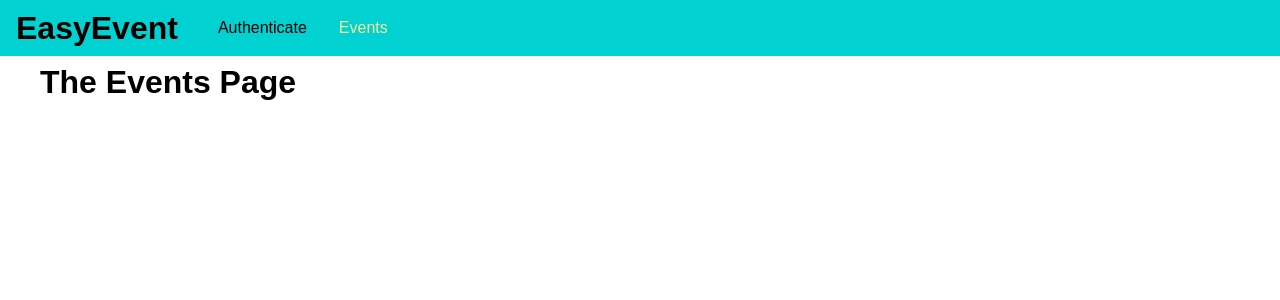
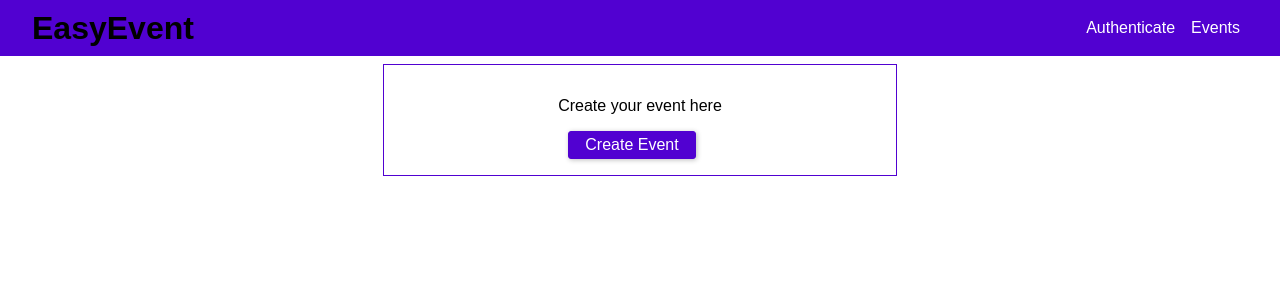
Before and after one commit to Kcaplis87/Project-3, a React (Create React App) app in the folder client/: page /events in a window 1280 px wide. Shown: the top 300 px of the page. Built offline with nearby package versions, Linux system fonts and the light colour scheme.

Commit message:
added to event page, created modal component

```diff
--- a/client/src/App.js
+++ b/client/src/App.js
@@ -39,9 +39,10 @@
         <MainNavigation />
         <main className="main-content">
         <Switch>
-                {!this.state.token && <Redirect from="/" to="/auth" exact />}
                 {this.state.token && <Redirect from="/" to="/events" exact />}
-                {this.state.token && <Redirect from="/auth" to="/events" exact />}
+                {this.state.token && (
+                <Redirect from="/auth" to="/events" exact />
+                )}
                 {!this.state.token && (
                   <Route path="/auth" component={AuthPage} />
                 )}
@@ -49,6 +50,7 @@
                 {this.state.token && (
                   <Route path="/bookings" component={BookingsPage} />
                 )}
+                {!this.state.token && <Redirect to="/auth" exact />}
               </Switch>
         </main>
         </AuthContext.Provider>
--- /dev/null
+++ b/client/src/components/Backdrop/Backdrop.css
@@ -0,0 +1,9 @@
+.backdrop {
+    position: fixed;
+    top: 0;
+    left: 0;
+    height: 100vh;
+    width:  100%;
+    background: rgba(0,0,0,0.7);
+
+}
--- /dev/null
+++ b/client/src/components/Backdrop/Backdrop.js
@@ -0,0 +1,6 @@
+import React from 'react';
+import './Backdrop.css'
+
+const backdrop = props => <div className='backdrop'></div>;
+
+export default backdrop;
--- /dev/null
+++ b/client/src/components/Modal/Modal.css
@@ -0,0 +1,36 @@
+.modal {
+    width: 90%;
+    background: white;
+    box-shadow: 0 2px 8px rgba(0,0,0, 0.26);
+    position: fixed;
+    top: 20vh;
+    left: 5%;
+}
+
+.modal_header {
+    padding: 1rem;
+    background: #5101d1;
+    color: white;
+}
+
+.modal_header h1 {
+    margin: 0;
+    font-size: 1.25rem;
+}
+
+.modal_content {
+    padding: 1rem;
+}
+
+.modal_actions {
+    display: flex;
+    justify-content: flex-end;
+    padding: 1rem;
+}
+
+@media(min-width: 768px) {
+    .modal{
+        width: 30rem;
+        left: calc((100% - 30rem) / 2);
+    }
+}
--- /dev/null
+++ b/client/src/components/Modal/Modal.js
@@ -0,0 +1,24 @@
+import React from 'react';
+import './Modal.css'
+
+const modal = props => (
+    <div className="modal">
+        <header className="modal_header">
+            <h1>{props.title}</h1>
+        </header>
+        <section className="modal_content">
+            {props.children}
+        </section>
+        <section className="modal_actions">
+            {props.canCancel && <button className="btn" onClick={props.onCancel}>
+                Cancel
+ </button>}
+            {props.canConfirm && <button className="btn" onClick={props.onConfirm}>
+                Confirm
+ </button>}
+        </section>
+    </div>
+);
+
+
+export default modal;
--- a/client/src/components/nav/mainNavigation.css
+++ b/client/src/components/nav/mainNavigation.css
@@ -4,41 +4,54 @@
   top: 0;
   width: 100%;
   height: 3.5rem;
-    background: #01d1d1;
-    padding: 0 1rem;
+  background: #5101d1;
+  padding: 0 2rem;
   display: flex;
   align-items: center;
+  justify-content: space-between;
+  box-sizing: border-box;
 }
 
-.main-navigation_logo h1{
+.main-navigation__logo h1 {
   margin: 0;
   font-size: 1.5rem;
+  color: #dfcefc;
 }
 
 .main-navigation_items {
   margin-left: 1.5rem;
-
 }
 
-.main-navigation_items ul{
+.main-navigation_items ul {
   display: flex;
   list-style: none;
   padding: 0;
   margin: 0;
+  align-items: center;
 }
 
-.main-navigation_items li {
+.main-navigation__items li {
   margin: 0 1rem;
-
 }
 
-.main-navigation_items a{
+.main-navigation_items a,
+.main-navigation_items button {
   text-decoration: none;
-    color: #000;
+  color: white;
+  padding: 0.25rem 0.5rem;
+  border: none;
+  font: inherit;
+  background: transparent;
+  cursor: pointer;
+  vertical-align: middle;
+  margin: 0;
 }
 
 .main-navigation_items a:hover,
 .main-navigation_items a:active,
- .main-navigation_items a.active{
-    color: #f8e993;
+.main-navigation_items button:hover,
+.main-navigation_items button:active {
+  background: #ffffff;
+  color: #5101d1;
+  border-radius: 5px;
 }
--- a/client/src/components/nav/mainNavigation.js
+++ b/client/src/components/nav/mainNavigation.js
@@ -24,9 +24,14 @@
                         <NavLink to="/events">Events</NavLink>
                     </li>
                     {context.token && (
+                        <React.Fragment>
                     <li>
                         <NavLink to="/bookings">Bookings</NavLink>
                         </li>
+                        <li>
+                            <button onClick={context.logout}>Logout</button>
+                        </li>
+                        </React.Fragment>
                         )}
                 </ul>
             </nav>
--- a/client/src/index.css
+++ b/client/src/index.css
@@ -3,3 +3,37 @@
   padding: 0;
   font-family: sans-serif;
 }
+.form-control label,
+.form-control input{
+    width: 100%;
+    display: block;
+
+}
+
+.form-control label {
+    margin-bottom: 0.5rem;
+}
+
+.form-control {
+    margin-bottom: 1rem;
+}
+.form-actions button,
+.btn {
+    background: #5101d1;
+    font: inherit;
+    border: 1px solid #5101d1;
+    border-radius: 3px;
+    padding: 0.25rem 1rem;
+    margin-right: 1rem;
+    box-shadow: 1px 1px 5px rgba(0,0,0,0.26);
+    color: white;
+    cursor: pointer;
+}
+
+.form-actions button:hover,
+.form-actions button:active,
+.btn:hover,
+.btn:active{
+    background: #6219d6;
+    border-color: #6219d6;
+}
--- a/client/src/pages/Auth.css
+++ b/client/src/pages/Auth.css
@@ -3,35 +3,3 @@
 max-width: 80%;
 margin: 5rem auto;
 }
-
-.form-control label,
-.form-control input{
-    width: 100%;
-    display: block;
-
-}
-
-.form-control label {
-    margin-bottom: 0.5rem;
-}
-
-.form-control {
-    margin-bottom: 1rem;
-}
-.form-actions button {
-    background: #01d1d1;
-    font: inherit;
-    border: 1px solid #01d1d1;
-    border-radius: 3px;
-    padding: 0.25rem 1rem;
-    margin-right: 1rem;
-    box-shadow: 1px 1px 5px rgba(0,0,0,0.26);
-    color: white;
-    cursor: pointer;
-}
-
-.form-actions button:hover,
-.form-actions button:active{
-    background: #01a7a7;
-    border-color: #01a7a7;
-}
--- /dev/null
+++ b/client/src/pages/Events.css
@@ -0,0 +1,9 @@
+.events-controls {
+    text-align: center;
+    border: 1px solid #5101d1;
+    padding: 1rem;
+    margin: 2rem auto;
+    width: 30rem;
+    max-width: 80%;
+
+}
--- a/client/src/pages/Events.js
+++ b/client/src/pages/Events.js
@@ -1,8 +1,40 @@
 import React, { Component } from 'react';
 
+import Modal from '../components/Modal/Modal';
+import Backdrop from '../components/Backdrop/Backdrop';
+import './Events.css';
+
+
 class EventsPage extends Component {
+    state = {
+        creating: false
+    };
+
+    startCreateEventHandler = () => {
+        this.setState({creating: true});
+    }
+
+    modalConfirmHandeler = () => {
+        this.setState({creating: false});
+    }
+
+    modalCancelHandler = () => {
+        this.setState({creating: false});
+    }
+
     render() {
-        return(<h1>The Events Page</h1>);
+        return (
+            <React.Fragment>
+                {this.state.creating && <Backdrop/>}
+                {this.state.creating && <Modal title="Add Event" canCancel canConfirm onCancel={this.modalCancelHandler} onConfirm={this.modalConfirmHandeler}>
+                    <p>Modal Content</p>
+                </Modal>}
+        <div className="events-controls">
+        <p>Create your event here</p>
+            <button className="btn" onClick={this.startCreateEventHandler}>Create Event</button>
+        </div>
+        </React.Fragment>
+        );
     }
 }
 
```
Lines whose indentation alone changed are shown as unchanged.
